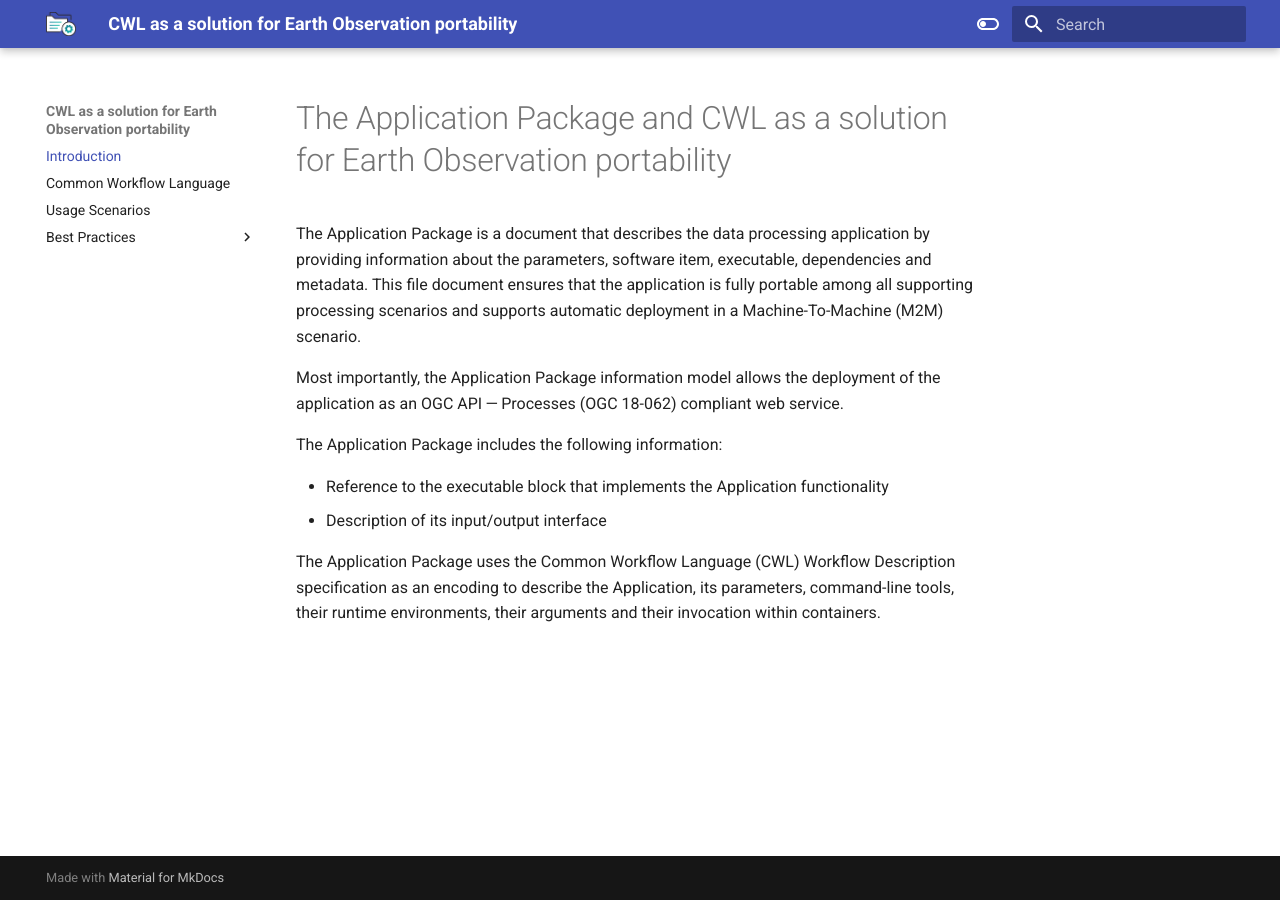
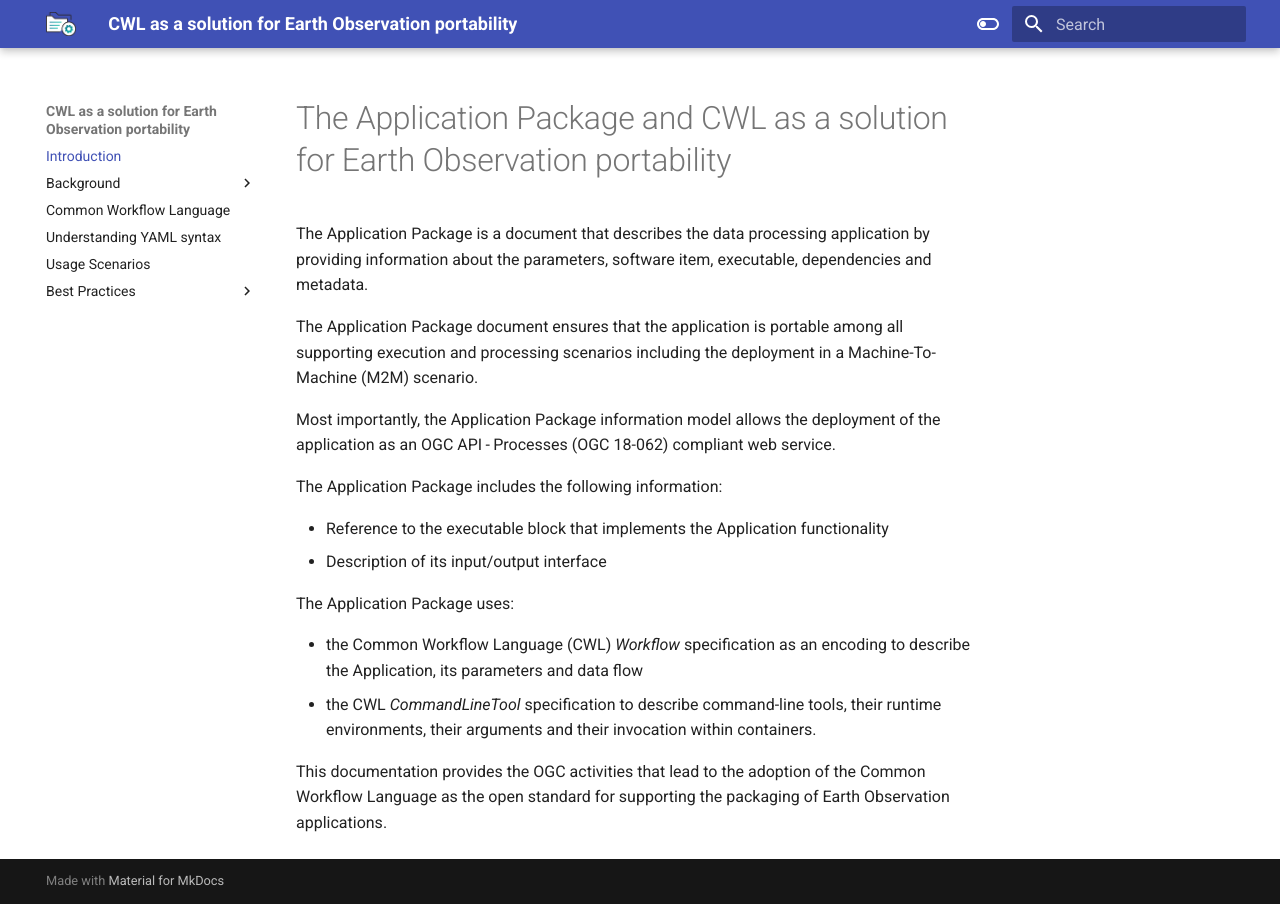
Before and after one commit to simonevaccari/cwl-eoap, an MkDocs documentation site: the page built from docs/index.md, in a window 1280 px wide. Built offline with MkDocs 1.6.1 and Material for MkDocs 9.7.7, drawn with Linux system fonts in a browser that asks for light colours.

Commit message:
adds background and YAML

```diff
--- a/docs/index.md
+++ b/docs/index.md
@@ -1,12 +1,19 @@
 # The Application Package and CWL as a solution for Earth Observation portability
 
-The Application Package is a document that describes the data processing application by providing information about the parameters, software item, executable, dependencies and metadata. This file document ensures that the application is fully portable among all supporting processing scenarios and supports automatic deployment in a Machine-To-Machine (M2M) scenario.
+The Application Package is a document that describes the data processing application by providing information about the parameters, software item, executable, dependencies and metadata.
 
-Most importantly, the Application Package information model allows the deployment of the application as an OGC API — Processes (OGC 18-062) compliant web service.
+The Application Package document ensures that the application is portable among all supporting execution and processing scenarios including the deployment in a Machine-To-Machine (M2M) scenario.
+
+Most importantly, the Application Package information model allows the deployment of the application as an OGC API - Processes (OGC 18-062) compliant web service.
 
 The Application Package includes the following information:
 
 *  Reference to the executable block that implements the Application functionality
 *  Description of its input/output interface
 
-The Application Package uses the Common Workflow Language (CWL) Workflow Description specification as an encoding to describe the Application, its parameters, command-line tools, their runtime environments, their arguments and their invocation within containers.
+The Application Package uses:
+
+- the Common Workflow Language (CWL) _Workflow_ specification as an encoding to describe the Application, its parameters and data flow
+- the CWL _CommandLineTool_ specification to describe command-line tools, their runtime environments, their arguments and their invocation within containers.
+
+This documentation provides the OGC activities that lead to the adoption of the Common Workflow Language as the open standard for supporting the packaging of Earth Observation applications.
--- a/mkdocs.yml
+++ b/mkdocs.yml
@@ -53,7 +53,13 @@ extra_javascript:
 
 nav:
   - Introduction: 'index.md'
+  - Background:
+    - Introduction: 'background/background.md'
+    - Previous OGC Testbeds: 'background/previous-ogc-testbeds.md'
+    - OGC EO Applications Pilot: 'background/applications-pilot.md'
+    - EO Application Package Best Practice: 'background/eoap-best-practice.md'
   - Common Workflow Language: 'cwl.md'
+  - Understanding YAML syntax: 'yaml.md'
   - Usage Scenarios: 'usage-scenarios.md'
   - Best Practices:
     - Application Best Practices: 'best-practice/application.md'
```
Also changed, not shown: docs/background/applications-pilot.md (added, +9 -0 lines), docs/background/background.md (added, +5 -0 lines), docs/background/eoap-best-practice.md (added, +3 -0 lines), docs/background/previous-ogc-testbeds.md (added, +22 -0 lines), docs/yaml.md (added, +156 -0 lines).
